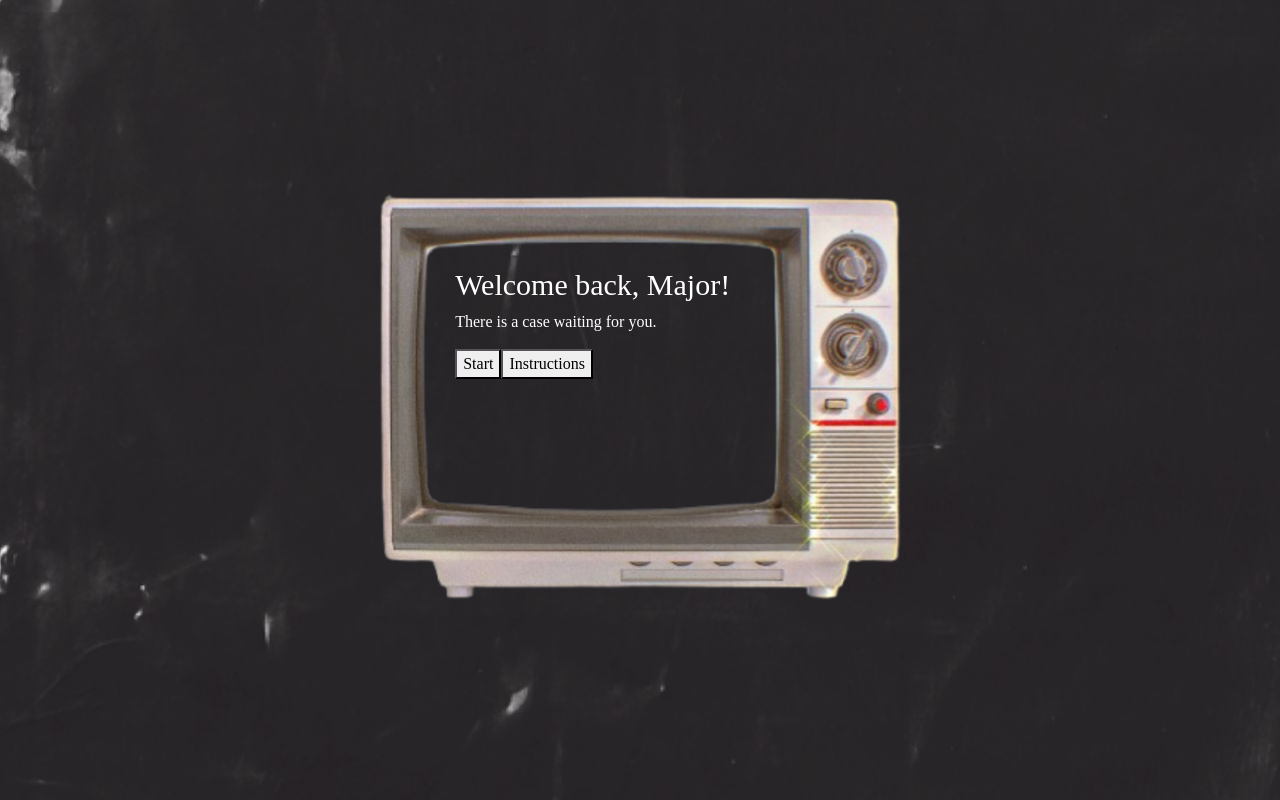
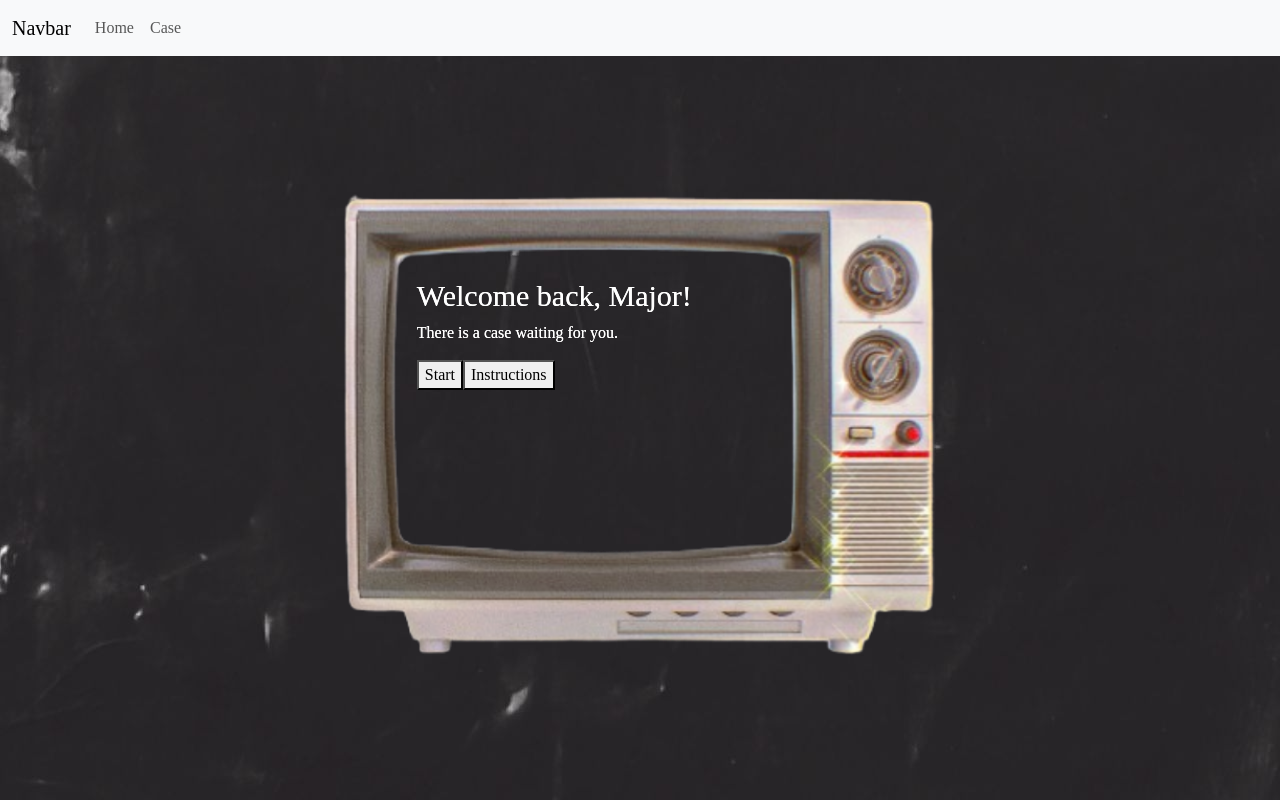
Before and after one commit to shumonkeyy/dilemma, a React (Vite) app: page / in a window 1280 px wide. Built offline with nearby package versions, Linux system fonts and the light colour scheme.

Commit message:
navbar attempt 1

```diff
--- a/src/App.jsx
+++ b/src/App.jsx
@@ -4,21 +4,24 @@ import viteLogo from "/vite.svg";
 import "./App.css";
 import { Route, BrowserRouter as Router, Routes } from "react-router-dom";
 import Television from "./pages/Television";
+import CaseInfo from "./pages/CaseInfo";
+import Navbar from "./components/Navbar";
 
 function App() {
   const [count, setCount] = useState(0);
 
   return (
     <>
-      {/* <Router>
-        <Routes>
-          <Route>
-            <Route path="/" element={<Television />} />
-            <Route path="/next" element={<Story />} />
-          </Route>
-        </Routes>
-      </Router> */}
       <div>
+        <Router>
+          <Navbar />
+          <Routes>
+            <Route>
+              <Route path="/" element={<Television />} />
+              <Route path="/case-info" element={<CaseInfo />} />
+            </Route>
+          </Routes>
+        </Router>
         <Television />
       </div>
     </>
--- /dev/null
+++ b/src/components/Navbar.jsx
@@ -0,0 +1,41 @@
+import React from "react";
+import { Link } from "react-router-dom";
+
+const Navbar = () => {
+  return (
+    <nav className="navbar navbar-expand-lg bg-body-tertiary">
+      <div className="container-fluid">
+        <Link to="/" className="navbar-brand">
+          Navbar
+        </Link>
+        <button
+          className="navbar-toggler"
+          type="button"
+          data-bs-toggle="collapse"
+          data-bs-target="#navbarNav"
+          aria-controls="navbarNav"
+          aria-expanded="false"
+          aria-label="Toggle navigation"
+        >
+          <span className="navbar-toggler-icon"></span>
+        </button>
+        <div className="collapse navbar-collapse" id="navbarNav">
+          <ul className="navbar-nav">
+            <li className="nav-item">
+              <Link to="/" className="nav-link">
+                Home
+              </Link>
+            </li>
+            <li className="nav-item">
+              <Link to="/case-info" className="nav-link">
+                Case
+              </Link>
+            </li>
+          </ul>
+        </div>
+      </div>
+    </nav>
+  );
+};
+
+export default Navbar;
--- a/src/index.css
+++ b/src/index.css
@@ -5,7 +5,8 @@ body {
 
 .overlay-television {
   position: absolute;
-  width: 80%;
+  width: 50%;
+  margin-top: 2%;
   top: 50%;
   left: 50%;
   transform: translate(-50%, -50%);
@@ -16,10 +17,10 @@ body {
 
 .overlap {
   position: absolute;
-  margin-top: -13%;
-  margin-left: 30%;
+  margin-top: -23%;
+  margin-left: 12%;
   text-align: left;
-  width: 30%;
+  width: 55%;
   height: 45vh;
 }
 
@@ -35,6 +36,9 @@ p {
 
 .hide {
   display: none !important;
+  visibility: hidden !important;
+  opacity: 0 !important;
+  height: 0 !important;
 }
 
 .btn-container {
--- /dev/null
+++ b/src/pages/CaseInfo.jsx
@@ -0,0 +1,12 @@
+import React from "react";
+
+const CaseInfo = () => {
+  return (
+    <div>
+      CaseInfo
+      <h1>hi</h1>
+    </div>
+  );
+};
+
+export default CaseInfo;
--- a/src/pages/Television.jsx
+++ b/src/pages/Television.jsx
@@ -1,6 +1,6 @@
 import React, { useRef, useState } from "react";
 import "../index.css";
-import tvImage from "../assets/tv.jpg";
+import tvImage from "../assets/tv.png";
 import { STORYLINE } from "../lines";
 
 const Television = () => {
@@ -113,7 +113,11 @@ const Television = () => {
         <div className="overlap">
           <h1>Welcome back, Major!</h1>
           <p>There is a case waiting for you.</p>
-          <button onClick={() => start(STORYLINE[lineNumber])}>Start</button>
+          <button
+            onClick={() => setTimeout(() => start(STORYLINE[lineNumber]), 100)}
+          >
+            Start
+          </button>
           <button
             type="button"
             data-bs-toggle="modal"
@@ -183,7 +187,16 @@ const Television = () => {
                 department) is to find out who committed the crime while
                 withstanding the pressure from the public. When given the
                 choice, you will have to make a decision. Read the choices, and
-                carefully click on the button after making your judgement.
+                carefully click on the either button A or button B after making
+                your judgement. To go to the next scene after you finish
+                reading, click 'Next'. To stop the game, click 'Quit'.
+                <br />
+                <br />
+                This game is inspired by the real life case of Eileen Sarmenta
+                in the Philippines. We have done our best to try and replicate
+                the story in a respectful but thought provoking way so you, the
+                major, can have an engaging experience of controlling the fate
+                of a crime case.
                 <br />
                 <br />
                 The result of this case relies on you, Major.
```
Also changed, not shown: src/assets/tv.jpg (deleted), src/assets/tv.png (added).
